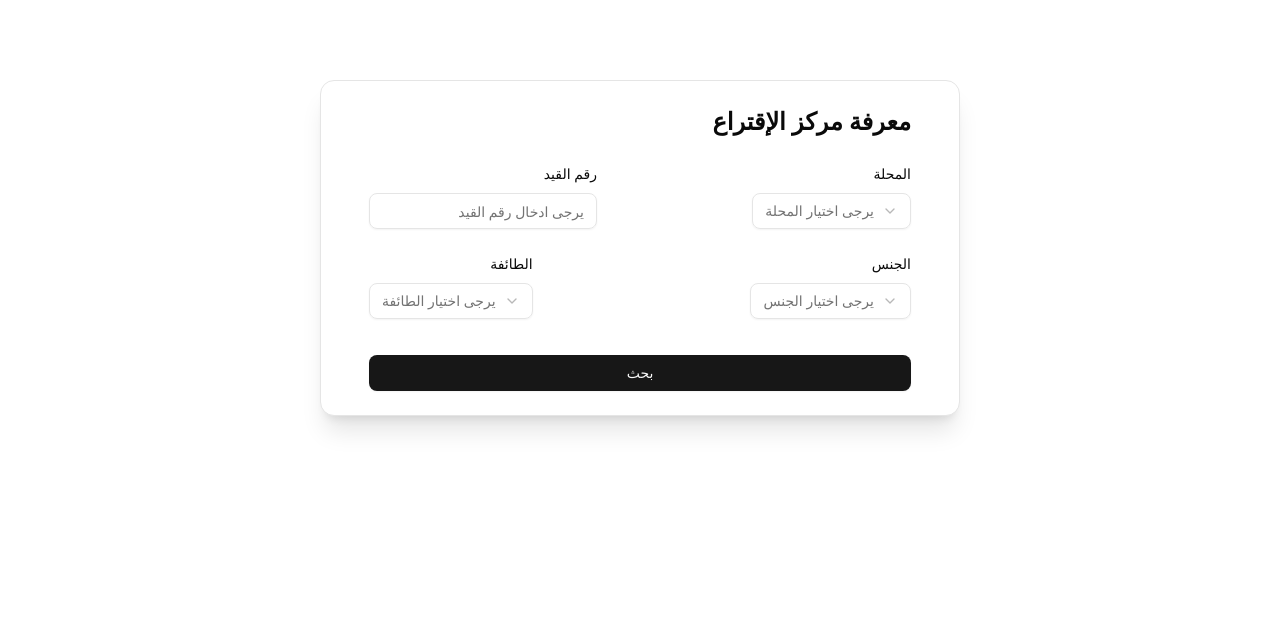
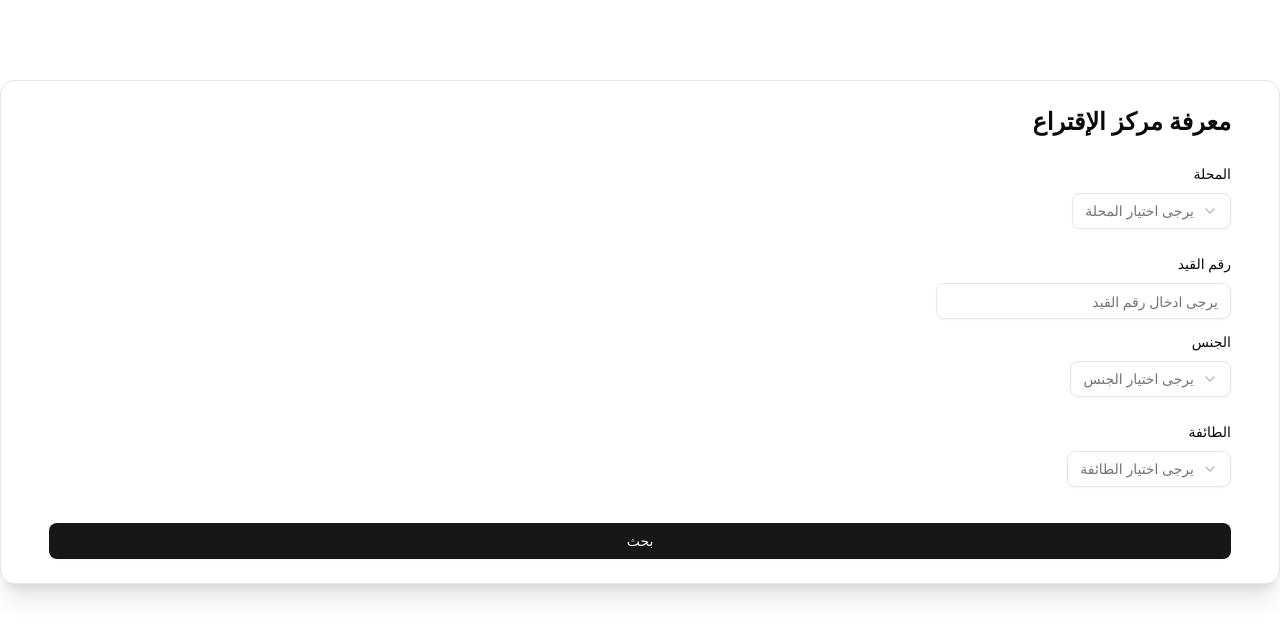
Before and after one commit to ibrahim-777/election2025, a Next.js app: page / in a window 1280 px wide. Shown: the top 638 px of the page. Built offline with nearby package versions, Linux system fonts and the light colour scheme.

Commit message:
2  commit

```diff
--- a/src/components/ui/CardWithForm.jsx
+++ b/src/components/ui/CardWithForm.jsx
@@ -61,7 +61,7 @@ export function CardWithForm() {
 
 
   return (
-    <Card className="w-1/2 p-6 shadow-xl m-auto mt-20" dir="rtl">
+    <Card className="w-full p-6 shadow-xl m-auto mt-20" dir="rtl">
       <CardHeader>
         <CardTitle className="justify-center text-2xl">معرفة مركز الإقتراع</CardTitle>
         {/* <CardDescription>     -click.</CardDescription> */}
@@ -69,10 +69,9 @@ export function CardWithForm() {
       <CardContent>
         <form>
           <div className="grid w-full items-center gap-4">
-          <div className="flex justify-between">
             <div className="flex flex-col  space-y-3">
               <Label htmlFor="name">المحلة</Label>
-              <Select className="w-[500px]" name="District" defaultValue="" onValueChange={(value) => setForm({ ...form, District: value })}>
+              <Select className="w-1/4" name="District" defaultValue="" onValueChange={(value) => setForm({ ...form, District: value })}>
                 <SelectTrigger>
                   <SelectValue placeholder="يرجى اختيار المحلة" />
                 </SelectTrigger>
@@ -93,11 +92,10 @@ export function CardWithForm() {
             <div className="flex flex-col space-y-3">
               <Label htmlFor="framework">رقم القيد</Label>
             <Input id="name" placeholder="يرجى ادخال رقم القيد" name="registrationNb" defaultValue="" onChange={(e) =>
-              setForm({ ...form, registrationNb: e.target.value })
-            }/>
+              setForm({ ...form, registrationNb: e.target.value })}
+              className="w-1/4"
+              />
             </div>
-            </div>
-            <div className="flex justify-between">
             <div className="flex flex-col space-y-3">
               <Label htmlFor="framework">الجنس</Label>
               <Select onValueChange={(value) => setForm({ ...form, sex: value })} name="sex" defaultValue="">
@@ -136,7 +134,6 @@ export function CardWithForm() {
                 </SelectContent>
               </Select>
             </div>
-            </div>
 
           </div>
         </form>
```
